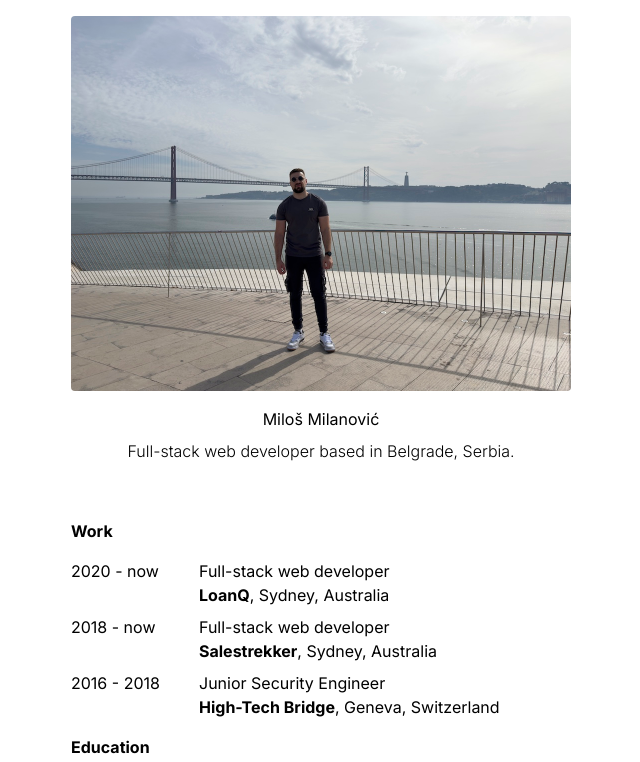
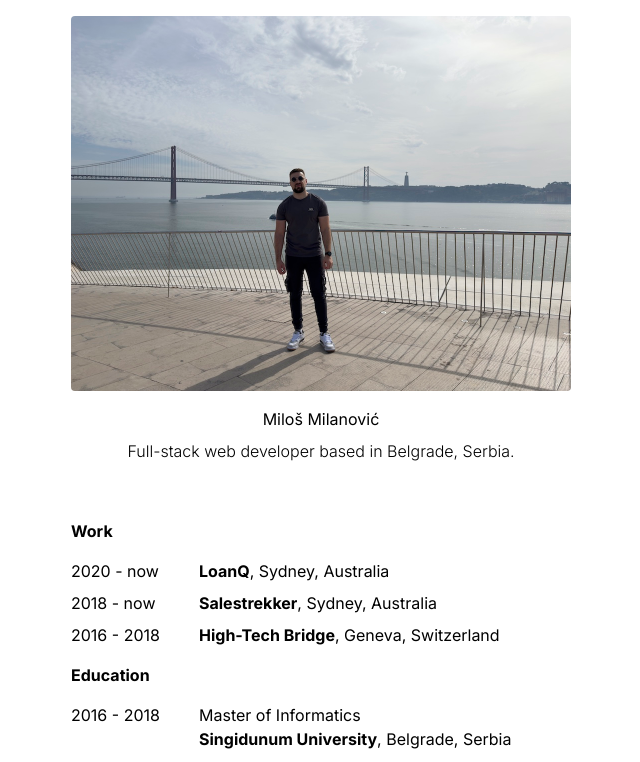
Before and after one commit to mmilanovic4/mmilanovic4.github.io, a Next.js app: page /cv in a window 1280 px wide. Shown: the top 762 px of the page, without its empty margins (319-959 px from the left). Built offline with nearby package versions, Linux system fonts and the light colour scheme; some icons are missing.

Commit message:
chore: change port and switch on ssl

```diff
--- a/package.json
+++ b/package.json
@@ -3,7 +3,7 @@
   "version": "0.1.0",
   "private": true,
   "scripts": {
-    "dev": "next dev",
+    "dev": "next dev --experimental-https --port 1307",
     "build": "next build",
     "start": "next start",
     "lint": "eslint"
--- a/src/app/(pages)/cv/page.js
+++ b/src/app/(pages)/cv/page.js
@@ -6,22 +6,19 @@ export default function Resume() {
         <ul className="flex flex-col gap-2">
           <li>
             <span className="w-32 inline-block">2020 - now</span>
-            <span>Full-stack web developer</span>
-            <span className="ml-32 block">
+            <span>
               <strong>LoanQ</strong>, Sydney, Australia
             </span>
           </li>
           <li>
             <span className="w-32 inline-block">2018 - now</span>
-            <span>Full-stack web developer</span>
-            <span className="ml-32 block">
+            <span>
               <strong>Salestrekker</strong>, Sydney, Australia
             </span>
           </li>
           <li>
             <span className="w-32 inline-block">2016 - 2018</span>
-            <span>Junior Security Engineer</span>
-            <span className="ml-32 block">
+            <span>
               <strong>High-Tech Bridge</strong>, Geneva, Switzerland
             </span>
           </li>
```
Also changed, not shown: 1 other file (tests, documents, lock files or other folders).
